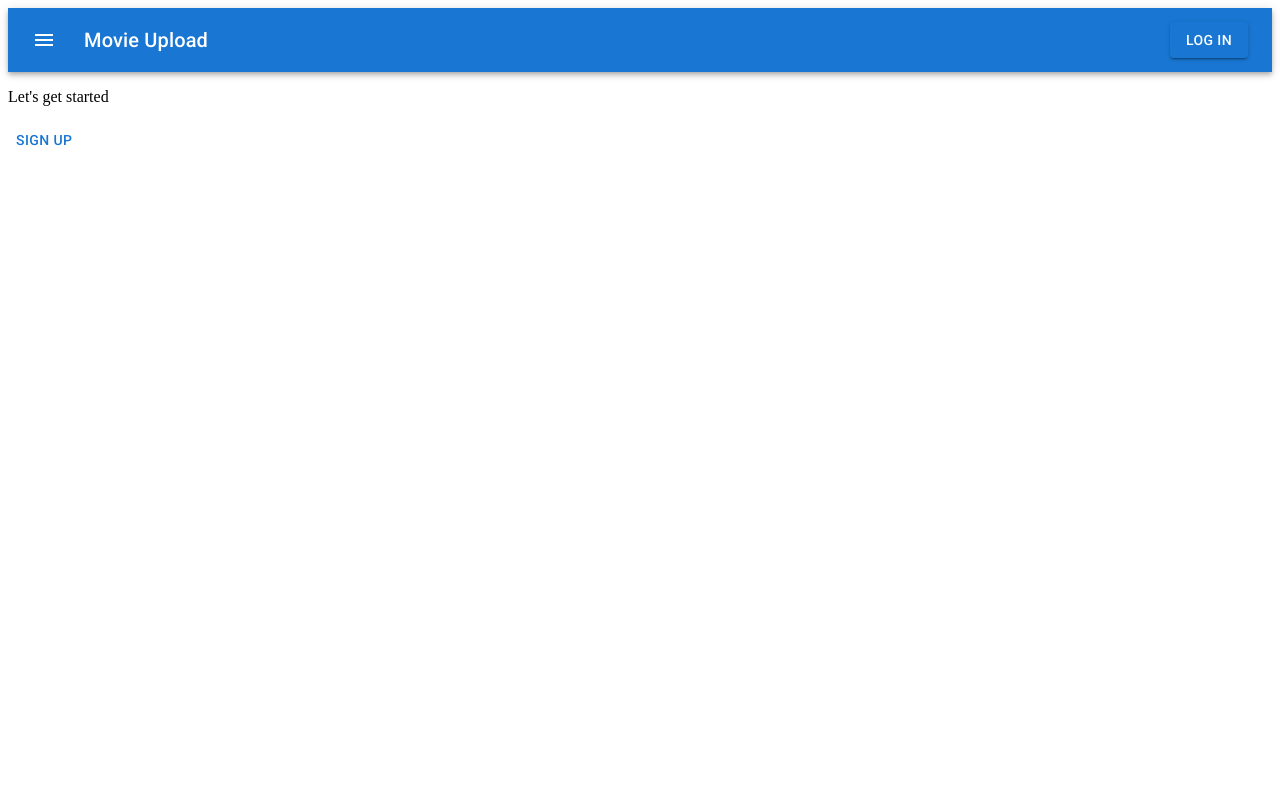
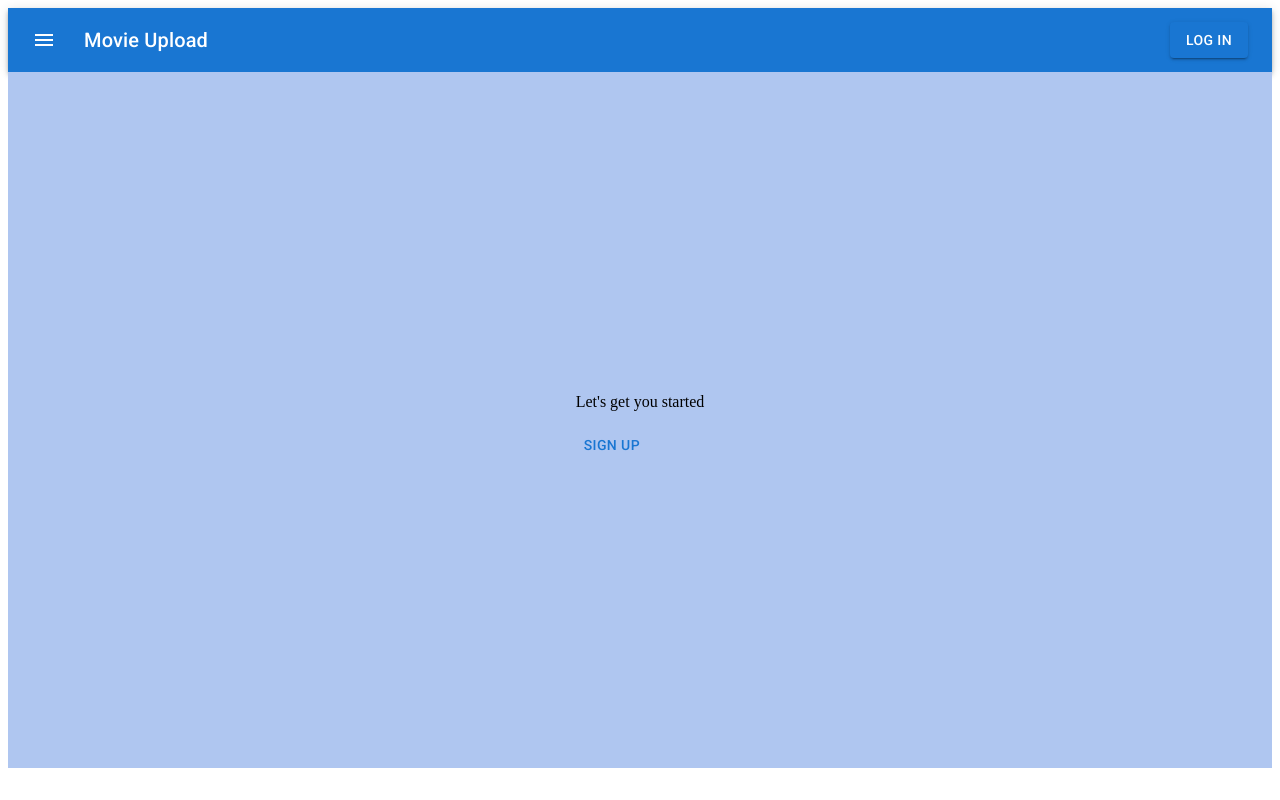
Before and after one commit to andrei-filip912/client, a React (Create React App) app: page / in a window 1280 px wide. Built offline with nearby package versions, Linux system fonts and the light colour scheme.

Commit message:
home styling

```diff
--- a/src/views/Home.js
+++ b/src/views/Home.js
@@ -2,16 +2,52 @@ import React from 'react';
 import { Button } from '@mui/material';
 import SignupButton from '../components/auth0buttons/signup-button';
 import { useAuth0 } from '@auth0/auth0-react';
-
+import { Box, Grid } from '@material-ui/core';
+import { Link } from '@mui/material';
 function Content() {
 	const { isAuthenticated } = useAuth0();
 
 	return (
-		<div className="">
-			<p>Let&apos;s get started</p>
-			{isAuthenticated ? <Button variant="outlined">Let&apos;s goo</Button>
-				: <SignupButton variant="text"></SignupButton>}
+		<div
+			style={{ backgroundColor: '#afc6f0' }}
+		>
+			<Grid
+				container
+				direction="column"
+				alignment="center"
+				justifyContent="center"
+				style={{ minHeight: '87vh' }}
+			>
+				<Grid item>
+					<Box
+						display="flex"
+						justifyContent="center"
+						alignItems="center"
+						alignContent="center"
+						mt={1}
+						mb={1}
+					>
+						<div
+							className="">
+							<p>Let&apos;s get you started</p>
+							{
+								isAuthenticated ?
+									<Button variant="outlined">
+										<Link href="movies"
+										>
+											Let&apos;s go
+										</Link>
+									</Button>
+									:
+									<SignupButton variant="text"></SignupButton>
+							}
+						</div>
+					</Box>
+				</Grid>
+			</Grid>
 		</div>
+
+
 	);
 }
 
```
Also changed, not shown: src/img/blue_bgr.jpg (added).
